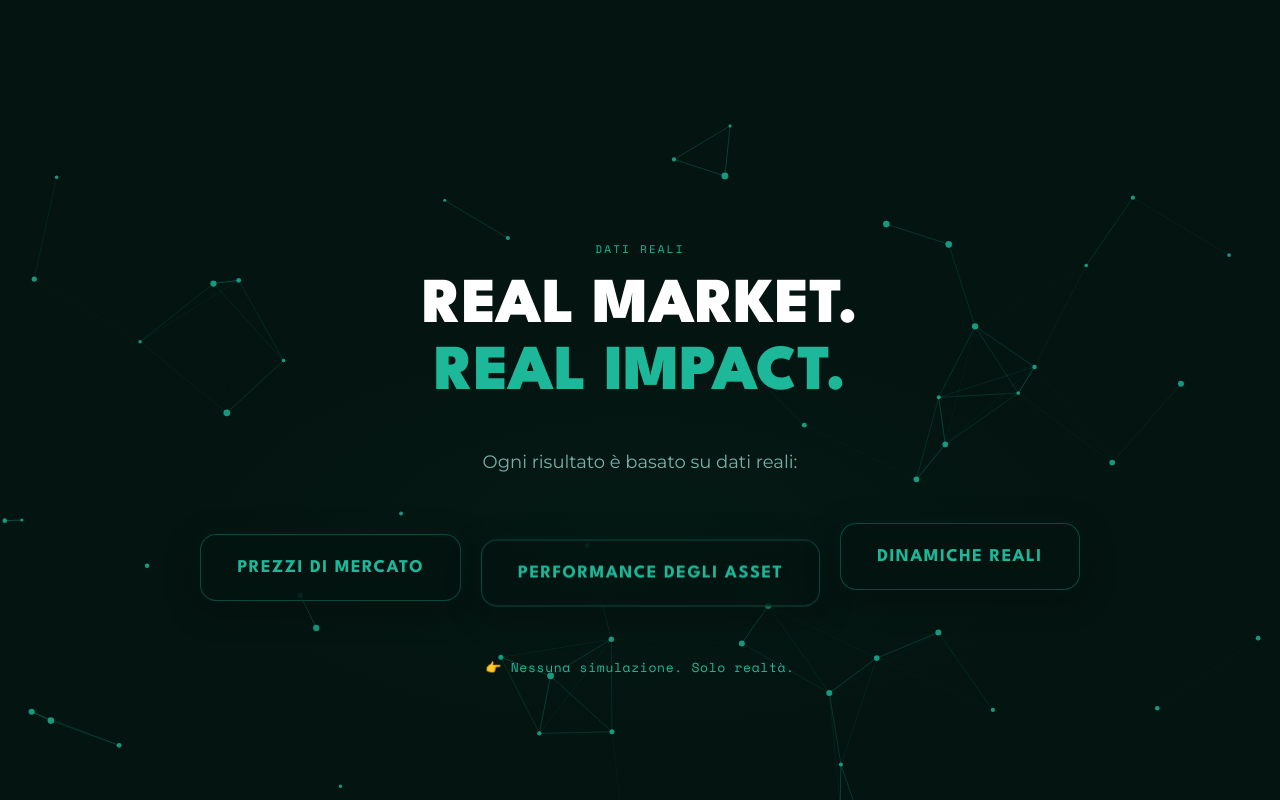
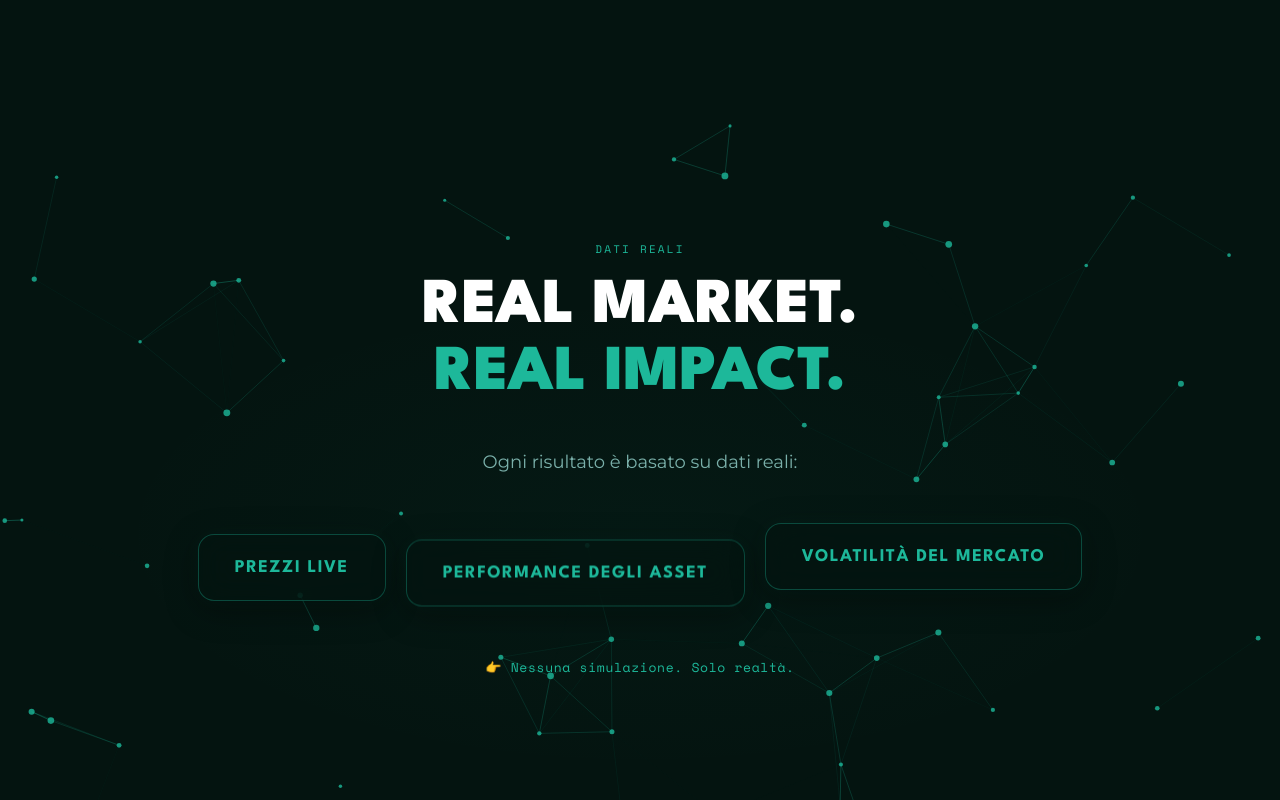
Before and after one commit to Fantacrypto/Fantacrypto-landing-page, a React (Vite) app: page / in a window 1280 px wide. Shown: the part 2000-2800 px from the top of the page. Built offline with nearby package versions, Linux system fonts and the light colour scheme; no server answers.

Commit message:
Refine landing copy to reduce repeated messaging

```diff
--- a/src/App.jsx
+++ b/src/App.jsx
@@ -7,7 +7,7 @@ const T = {
     hero: {
       line1: "IL MERCATO È", line2: "IL TUO CAMPO", line3: "DA GIOCO.",
       sub1: "Costruisci la tua squadra di crypto.",
-      sub2: "Batti gli altri.", sub3: "Scala la classifica.",
+      sub2: "Supera i tuoi avversari.", sub3: "Punta alla vetta.",
       micro: "👉 Ogni scelta conta.",
       cta1: "Gioca Ora", cta2: "Vuoi diventare Partner?",
       stat1: "Giorni l'anno", stat2: "Leghe disponibili",
@@ -25,7 +25,7 @@ const T = {
     realMarket: {
       label: "Dati reali", title: "REAL MARKET.", titleHighlight: "REAL IMPACT.",
       desc: "Ogni risultato è basato su dati reali:",
-      items: ["Prezzi di mercato", "Performance degli asset", "Dinamiche reali"],
+      items: ["Prezzi live", "Performance degli asset", "Volatilità del mercato"],
       micro: "👉 Nessuna simulazione. Solo realtà.",
     },
     skill: {
@@ -39,13 +39,13 @@ const T = {
       items: [
         { title: "Leghe private", desc: "Sfida i tuoi amici in una lega personale." },
         { title: "Classifiche globali", desc: "Competi con una community più ampia." },
-        { title: "Tornei a tempo", desc: "Ogni giornata è una nuova partita." },
+        { title: "Tornei a tempo", desc: "Round rapidi con obiettivi sempre diversi." },
       ],
-      micro: "👉 Ogni giornata è una nuova partita.",
+      micro: "👉 Scegli la modalità che si adatta al tuo stile.",
     },
     levelUp: {
       label: "Progressione", title: "PIÙ GIOCHI,", titleHighlight: "PIÙ MIGLIORI.",
-      items: ["Capisci i trend", "Anticipi i movimenti", "Affini la strategia"],
+      items: ["Leggi meglio i trend", "Anticipi i movimenti", "Affini il tuo metodo"],
       micro: "👉 Questo è allenamento reale.",
     },
     noMoney: {
@@ -56,8 +56,8 @@ const T = {
     vision: {
       label: "Vision", title: "VISION",
       desc: "Stiamo trasformando il modo in cui le persone entrano nel mondo crypto.",
-      sub: "Non più solo trading.",
-      micro: "👉 Esperienza.",
+      sub: "Non più solo trading, ma decisioni consapevoli.",
+      micro: "👉 Formazione attraverso il gioco.",
     },
     partnership: {
       label: "Partnership", title: "VUOI DIVENTARE", titleHighlight: "PARTNER?",
@@ -99,7 +99,7 @@ const T = {
     hero: {
       line1: "THE MARKET IS", line2: "YOUR PLAYING", line3: "FIELD.",
       sub1: "Build your crypto team.",
-      sub2: "Beat the others.", sub3: "Climb the leaderboard.",
+      sub2: "Outplay your rivals.", sub3: "Aim for the top.",
       micro: "👉 Every choice matters.",
       cta1: "Play Now", cta2: "Become a Partner",
       stat1: "Days a year", stat2: "Available leagues",
@@ -117,7 +117,7 @@ const T = {
     realMarket: {
       label: "Real data", title: "REAL MARKET.", titleHighlight: "REAL IMPACT.",
       desc: "Every result is based on real data:",
-      items: ["Market prices", "Asset performance", "Real dynamics"],
+      items: ["Live prices", "Asset performance", "Market volatility"],
       micro: "👉 No simulation. Pure reality.",
     },
     skill: {
@@ -131,13 +131,13 @@ const T = {
       items: [
         { title: "Private leagues", desc: "Challenge your friends in a personal league." },
         { title: "Global rankings", desc: "Compete against a wider community." },
-        { title: "Timed tournaments", desc: "Every matchday is a brand new game." },
+        { title: "Timed tournaments", desc: "Fast rounds with changing objectives." },
       ],
-      micro: "👉 Every matchday is a brand new game.",
+      micro: "👉 Pick the mode that matches your style.",
     },
     levelUp: {
       label: "Progression", title: "THE MORE YOU PLAY,", titleHighlight: "THE BETTER YOU GET.",
-      items: ["You understand trends", "You anticipate moves", "You sharpen your strategy"],
+      items: ["You read trends better", "You anticipate moves", "You refine your approach"],
       micro: "👉 This is real training.",
     },
     noMoney: {
@@ -148,8 +148,8 @@ const T = {
     vision: {
       label: "Vision", title: "VISION",
       desc: "We are transforming the way people enter the crypto world.",
-      sub: "Not just trading anymore.",
-      micro: "👉 Experience.",
+      sub: "Not just trading anymore, but informed decisions.",
+      micro: "👉 Learning through gameplay.",
     },
     partnership: {
       label: "Partnership", title: "WANT TO BECOME", titleHighlight: "A PARTNER?",
```
